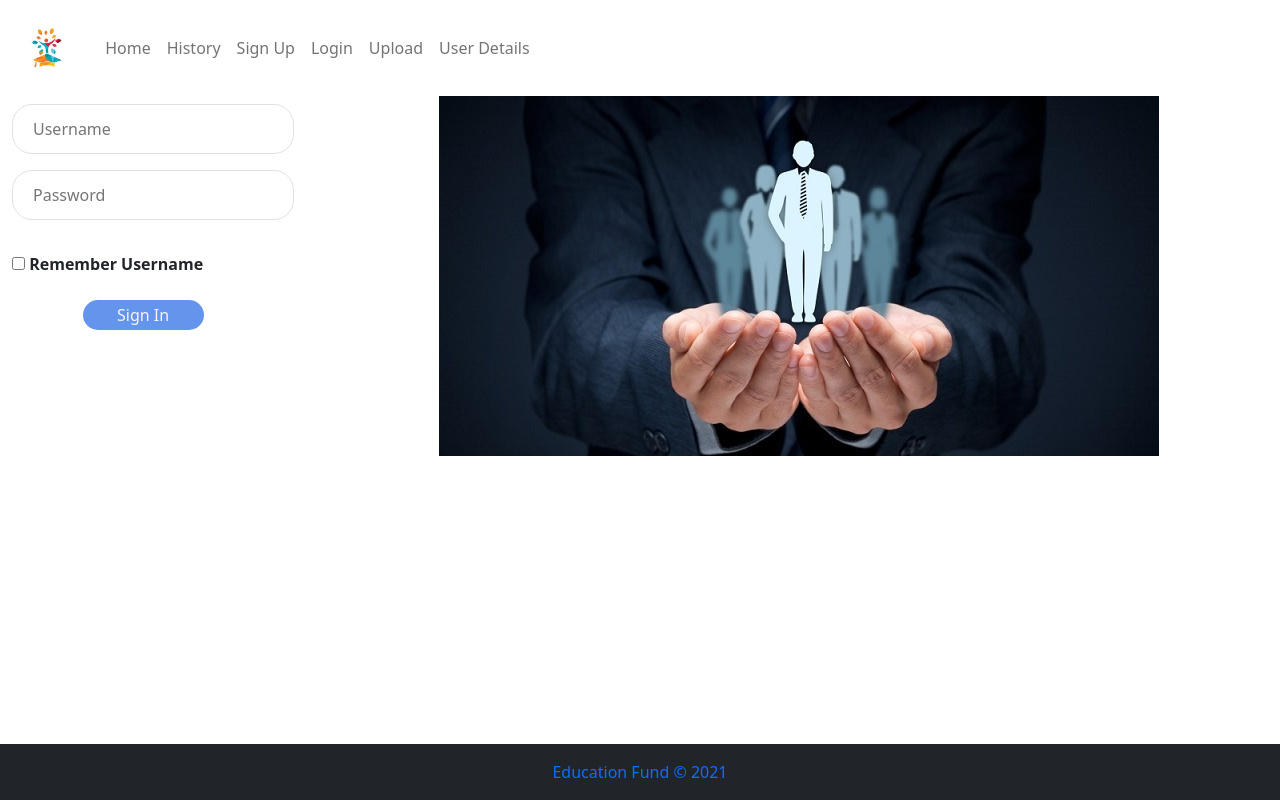
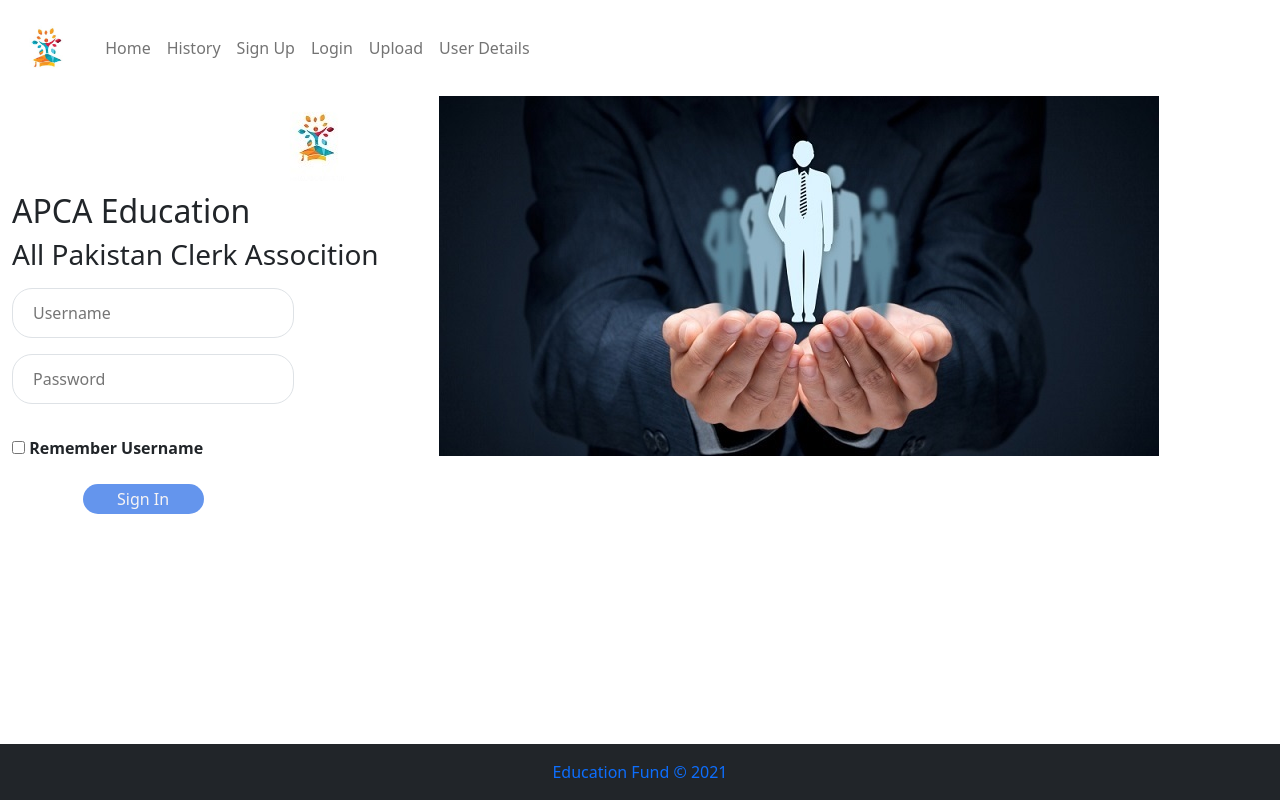
Before and after one commit to imrookhan44/Deoswabi, a React (Create React App) app: page /login in a window 1280 px wide. Built offline with nearby package versions, Linux system fonts and the light colour scheme; no server answers.

Commit message:
changes in easypaisa App in login page

```diff
--- a/package.json
+++ b/package.json
@@ -11,10 +11,11 @@
     "bootstrap": "^5.1.1",
     "firebase": "^7.15.1",
     "firebase-admin": "^8.12.1",
-    "react-firebase": "^2.2.8",
+    "formik": "^2.2.9",
     "react": "^17.0.2",
     "react-bootstrap": "^2.0.0-rc.0",
     "react-dom": "^17.0.2",
+    "react-firebase": "^2.2.8",
     "react-hook-form": "^7.17.0",
     "react-icons": "^4.2.0",
     "react-router-dom": "^5.3.0",
--- a/src/components/login/Login.css
+++ b/src/components/login/Login.css
@@ -61,7 +61,6 @@ input[type=text]:focus, input[type=password]:focus {
 
 .grid-item2 {
   text-align:left;
-  width:
 }
 
 .b{
--- a/src/components/login/Login.js
+++ b/src/components/login/Login.js
@@ -1,6 +1,7 @@
 import React from 'react'
+import { Formik, Form, Field } from 'formik';
 import './Login.css'
-// import login from '../../assets/images/login.jpg'
+import login from '../../assets/images/login.jpg'
 import human from '../../assets/images/human.jpg'
 
 export default function Login() {
@@ -11,6 +12,67 @@ export default function Login() {
             <div className='container-fluid'>
                 <div className='row'>
                     <div className='col-sm-4'>
+                         {/* <Formik initialValues={{name:"",password:"",checkbox:""}} onSubmit={(values) => {
+                             console.log(values);
+                         }}>
+                         <Form>
+                         {/* <lable>Name:</lable> */}
+                             {/* <Field name="name" type="text" placeholder="Username" />
+                             <br /><br />
+
+                             {/* <lable>Password:</lable> */}
+                             {/* <Field name="password" type="password"  placeholder="Password" />
+                             <br /><br />
+                             <input type="checkbox" id="vehicle1" name="vehicle1" value="Bike"></input> <b>Remember Username</b> <br /><br />
+                             <button type="submit">Submit</button>
+                         </Form>
+
+                        </Formik>
+ */}
+&nbsp;
+&nbsp;
+&nbsp;
+&nbsp;
+&nbsp;
+&nbsp;
+&nbsp;
+&nbsp;
+&nbsp;
+&nbsp;
+&nbsp;
+&nbsp;
+&nbsp;
+&nbsp;
+&nbsp;
+&nbsp;
+&nbsp;
+&nbsp;
+&nbsp;
+&nbsp;
+&nbsp;
+&nbsp;
+&nbsp;
+&nbsp;
+&nbsp;
+&nbsp;
+&nbsp;
+&nbsp;
+&nbsp;
+&nbsp;
+&nbsp;
+&nbsp;
+ <img className='img-fluid' src={login}/>
+
+ <br /><br /><br /><br />
+
+ <h2>
+                        APCA Education
+                        <br />
+                        </h2>
+                        <h3>
+                      All Pakistan Clerk Assocition
+                    </h3>
+
                         <form >
                             <input className="border" type="text" placeholder="Username" style={{ outline: "none", borderRadius: "20px", width: "70%", padding: "12px 20px", margin: "8px 0px", display: "inline-block", border: "1px solid #ccc", boxsizing: "border-box", backgroundcolor: "#f1f1f1" }}></input><br />
                             <input className="border" type="password" placeholder="Password" style={{ outline: "none", borderRadius: "20px", width: "70%", padding: "12px 20px", margin: "8px 0px", display: "inline-block", border: "1px solid #ccc", boxsizing: "border-box", backgroundcolor: "#f1f1f1" }}></input><br /><br />
```
Also changed, not shown: 1 other file (tests, documents, lock files or other folders).
